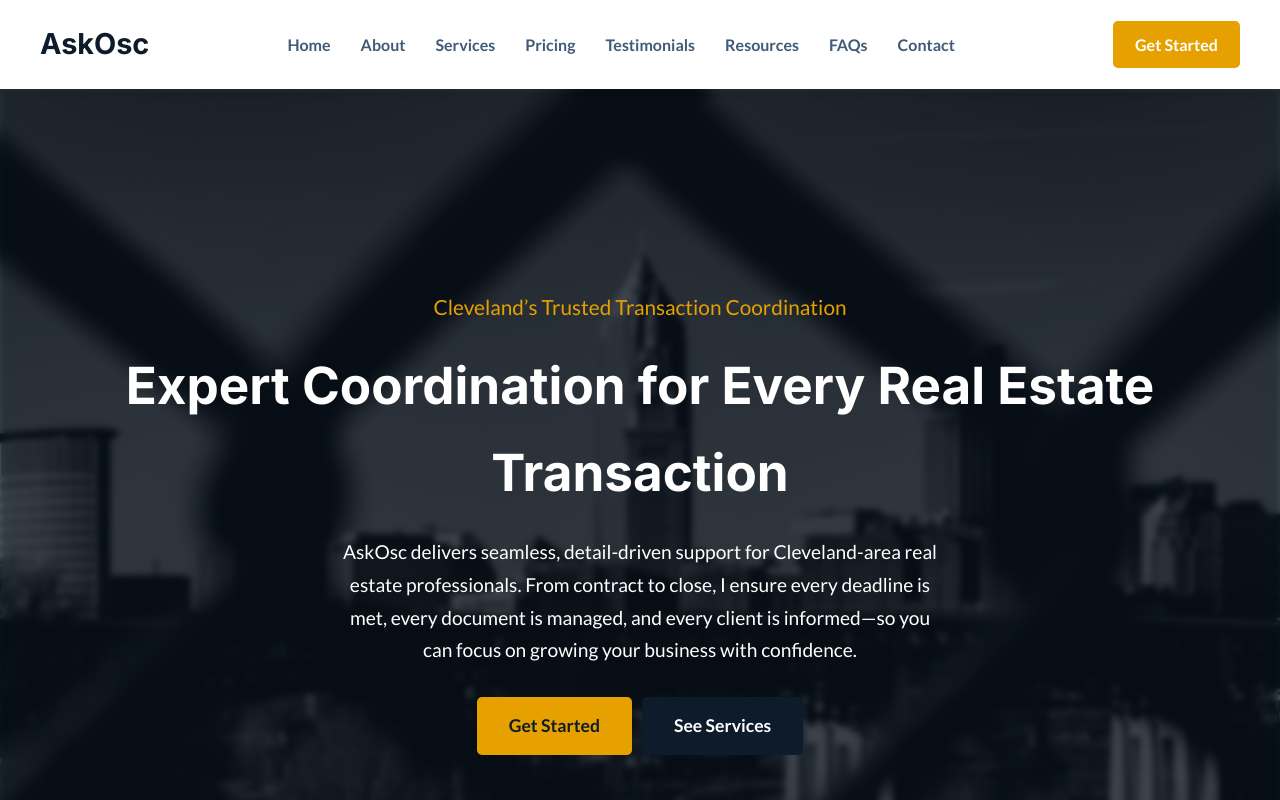
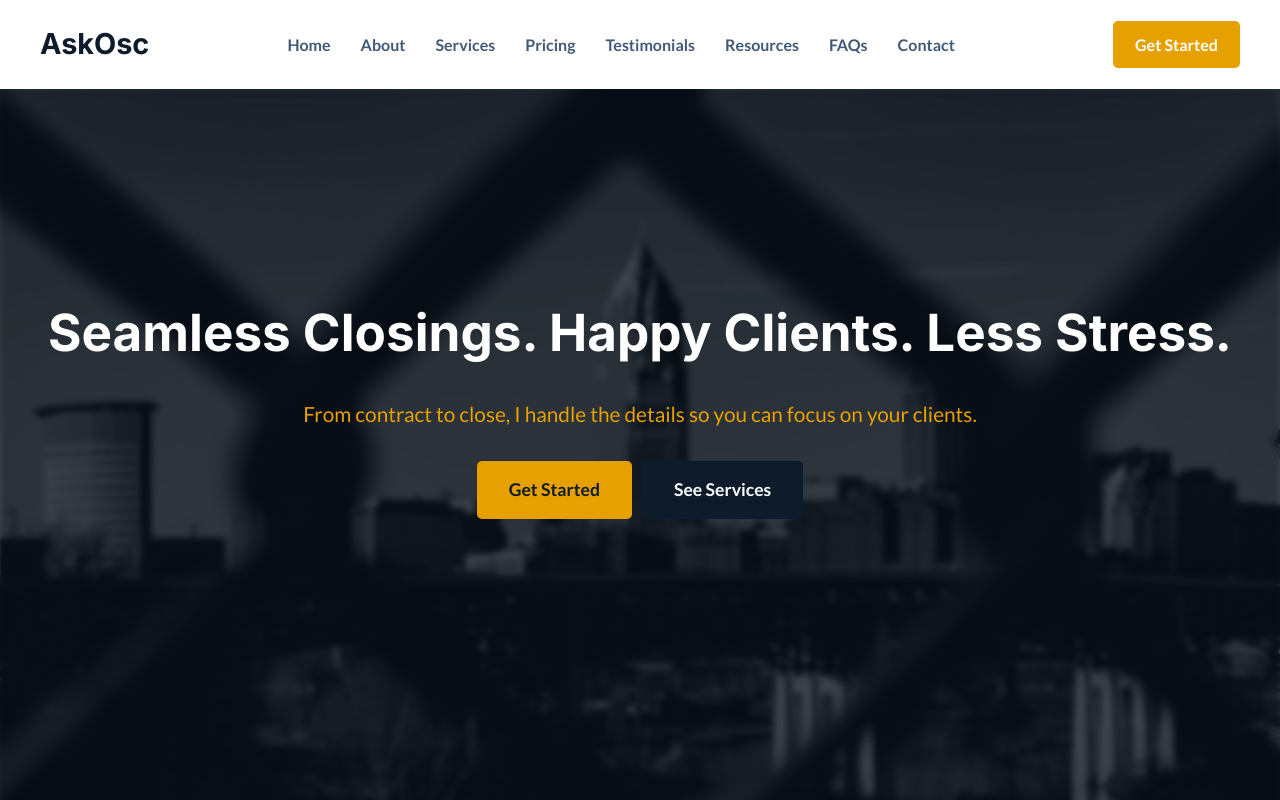
Before and after one commit to oscarbrimelow/AskOsc, a plain HTML site: page Frontend/index.html in a window 1280 px wide. Shown: the top 800 px of the page. Drawn offline with Linux system fonts and the light colour scheme.

Commit message:
Update index.html

```diff
--- a/Frontend/index.html
+++ b/Frontend/index.html
@@ -607,9 +607,8 @@
     <main>
         <section id="home">
             <div class="hero-content">
-                <div class="hero-sub">Cleveland’s Trusted Transaction Coordination</div>
-                <h1>Expert Coordination for Every Real Estate Transaction</h1>
-                <p>AskOsc delivers seamless, detail-driven support for Cleveland-area real estate professionals. From contract to close, I ensure every deadline is met, every document is managed, and every client is informed—so you can focus on growing your business with confidence.</p>
+                <h1>Seamless Closings. Happy Clients. Less Stress.</h1>
+                <div class="hero-sub">From contract to close, I handle the details so you can focus on your clients.</div>
                 <div class="hero-btns">
                     <a href="#contact" class="cta-button">Get Started</a>
                     <a href="#services" class="secondary-btn">See Services</a>
```
